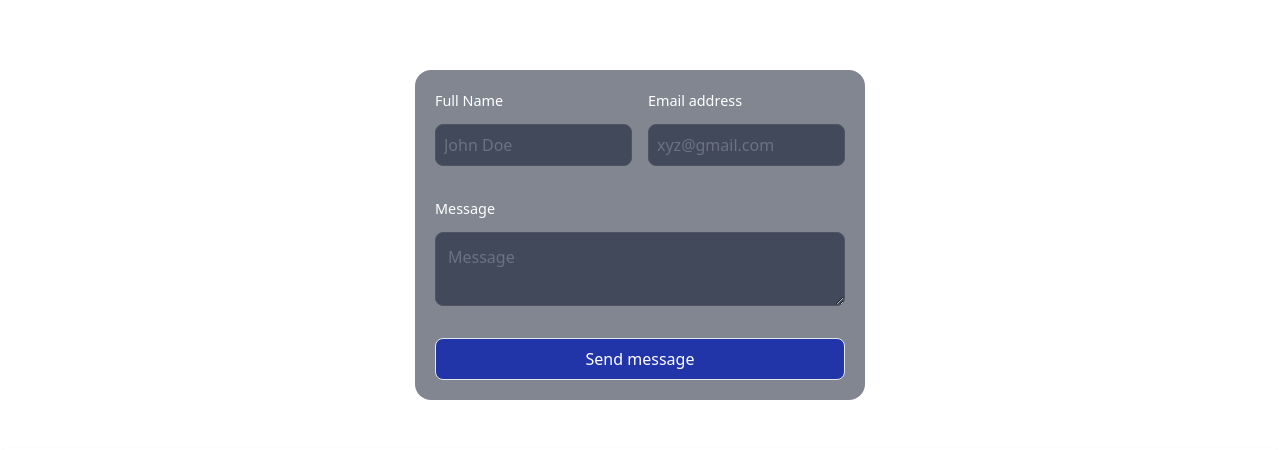
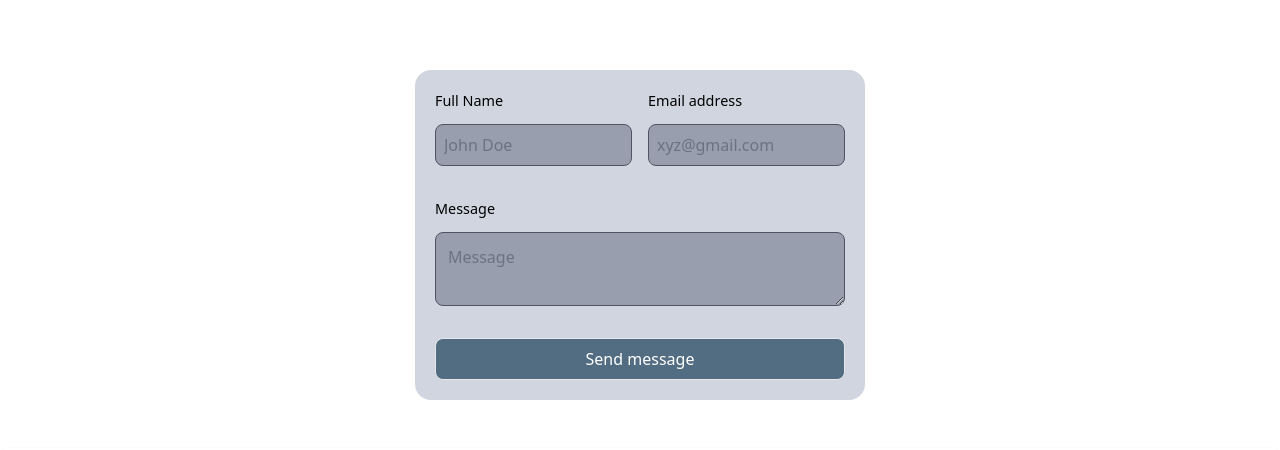
Before and after one commit to tamannak12/rockshell-corp, a React (Vite) app: page /contact in a window 1280 px wide. Shown: the part 650-1100 px from the top of the page. Built offline with nearby package versions, Linux system fonts and the light colour scheme.

Commit message:
[Done]vercel fixed

```diff
--- a/src/components/Contact/ContactForm.jsx
+++ b/src/components/Contact/ContactForm.jsx
@@ -49,13 +49,13 @@ const ContactForm = () => {
 
     return (
             <div className='flex justify-center m-12'>
-            <form className='flex flex-col gap-8 sm:w-[450px] w-[320px] bg-[#050E2480]  rounded-[1rem] p-5 relative overflow-hidden' ref={refForm} onSubmit={sendEmail}>
+            <form className='flex flex-col gap-8 sm:w-[450px] w-[320px] bg-[#a3abbf80]  rounded-[1rem] p-5 relative overflow-hidden' ref={refForm} onSubmit={sendEmail}>
                 <div className="flex md:gap-4 md:flex-row flex-col gap-8 justify-between">
                     <div className="flex flex-col items-start gap-3">
-                        <label htmlFor="fullName" className="text-white text-[0.9rem]  whitespace-nowrap">Full Name</label>
+                        <label htmlFor="fullName" className="text-black text-[0.9rem]  whitespace-nowrap">Full Name</label>
                         <input
                             type="text"
-                            className="border border-[#505362] rounded-[0.5rem] w-full md:p-2 p-3 bg-[#050E2480] text-white focus:ring-0"
+                            className="border border-[#505362] rounded-[0.5rem] w-full md:p-2 p-3 bg-[#61697e80] text-white focus:ring-0"
                             id="fullName"
                             placeholder="John Doe"
                             name='from_name'
@@ -63,10 +63,10 @@ const ContactForm = () => {
                         />
                     </div>
                     <div className="flex flex-col items-start gap-3">
-                        <label htmlFor="email" className="text-white text-[0.9rem] whitespace-nowrap">Email address</label>
+                        <label htmlFor="email" className="text-black text-[0.9rem] whitespace-nowrap">Email address</label>
                         <input
                             type="email"
-                            className="border border-[#505362] rounded-[0.5rem] w-full md:p-2 p-3 bg-[#050E2480] text-white focus:ring-0"
+                            className="border border-[#505362] rounded-[0.5rem] w-full md:p-2 p-3 bg-[#61697e80] text-white focus:ring-0"
                             id="email"
                             placeholder="xyz@gmail.com"
                             name='from_email'
@@ -75,16 +75,16 @@ const ContactForm = () => {
                     </div>
                 </div>
                 <div className="flex flex-col items-start gap-3">
-                    <label htmlFor="message" className="text-white text-[0.9rem]">Message</label>
+                    <label htmlFor="message" className="text-black text-[0.9rem]">Message</label>
                     <textarea
                         placeholder="Message"
                         name='message'
-                        className='rounded-lg bg-[#050E2480] text-white w-full p-3 border border-[#505362] focus:ring-0'
+                        className='rounded-lg bg-[#61697e80] text-white w-full p-3 border border-[#505362] focus:ring-0'
                         id='message'
                         required
                     ></textarea>
                 </div>
-                <button type="submit" className={`${loading ? 'disabled' : 'border rounded-[0.5rem] sm:px-[3rem] sm:py-[0.5rem] py-[0.7rem] bg-[#2135a9] text-white hover:bg-[#1a2e7a] transition-all w-full'}`}>
+                <button type="submit" className={`${loading ? 'disabled' : 'border rounded-[0.5rem] sm:px-[3rem] sm:py-[0.5rem] py-[0.7rem] bg-[#153b56ac] text-white hover:bg-[#4360d0] transition-all w-full'}`}>
                     {loading ? "Sending" : 'Send message'}
                 </button>
 
```
